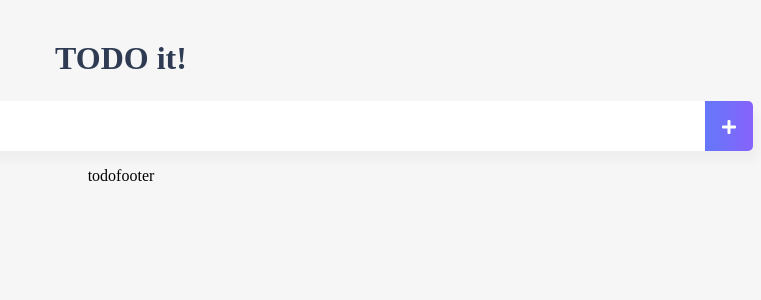
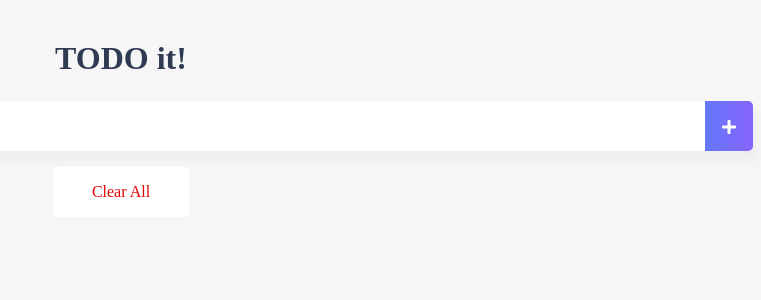
Before and after one commit to yminj1029/vue-study02, a Vue app in the folder vue-todo/: page / in a window 1280 px wide. Shown: the top 300 px of the page, without its empty margins (519-1280 px from the left). Built offline with nearby package versions, Linux system fonts and the light colour scheme.

Commit message:
220109 section2 애플리케이션 제작

```diff
--- a/vue-todo/src/components/TodoFooter.vue
+++ b/vue-todo/src/components/TodoFooter.vue
@@ -1,15 +1,32 @@
 <template>
-  <div>
-      todofooter
+  <div class="clearAllContainer">
+      <span class="clearAllBtn" v-on:click="clearTodo">
+        Clear All
+      </span>
   </div>
 </template>
 
 <script>
 export default {
-
+  methods:{
+    clearTodo:function(){
+      localStorage.clear()
+    }
+  }
 }
 </script>
 
-<style>
-
+<style scoped>
+.clearAllContainer{
+  width: 8.5rem;
+  height: 50px;
+  line-height: 50px;
+  background-color: white;
+  border-radius: 5px;
+  margin: 0 auto;
+}
+.clearAllBtn{
+  color: #e20303;
+  display: block;
+}
 </style>
--- a/vue-todo/src/components/TodoInput.vue
+++ b/vue-todo/src/components/TodoInput.vue
@@ -16,8 +16,11 @@
     },
     methods:{
         addTodo:function(){
-            localStorage.setItem(this.newTodoItem, this.newTodoItem);
-            this.clearInput()
+            if(this.newTodoItem!==''){
+                var obj={completed:false, item:this.newTodoItem};
+                localStorage.setItem(this.newTodoItem, JSON.stringify(obj));
+                this.clearInput()
+            }
         },
         clearInput: function(){
             this.newTodoItem=''
--- a/vue-todo/src/components/TodoList.vue
+++ b/vue-todo/src/components/TodoList.vue
@@ -1,8 +1,10 @@
 <template>
   <div>
       <ul>
-          <li v-for="(todoItem,index) in todoItems" v-bind:key="todoItem" class="shadow">
-              {{todoItem}}
+          <li v-for="(todoItem,index) in todoItems" v-bind:key="todoItem.item" class="shadow">
+            <i class="checkBtn fas fa-check" v-bind:class="{checkBtnCompleted:todoItem.completed}"
+            v-on:click="toggleComplete(todoItem)"></i>
+            <span v-bind:class="{textCompleted:todoItem.completed}">{{todoItem.item}}</span>
               <span class="remobeBtn" v-on:click="removeTodo(todoItem, index)">
                   <i class="fas fa-trash"></i>
               </span>
@@ -22,13 +24,21 @@
         removeTodo:function(todoItem, index){
             localStorage.removeItem(todoItem);
             this.todoItems.splice(index, 1); //기존 배열 삭제
+        },
+        toggleComplete:function(todoItem){
+            todoItem.completed = !todoItem.completed;
+            localStorage.removeItem(todoItem.item);
+            localStorage.setItem(todoItem.item, JSON.stringify(todoItem))
         }
     },
     created:function(){
         if(localStorage.length >0){
             for(var i =0; i<localStorage.length; i++){
                 if(localStorage.key(i)!=='loglevel:webpack-dev-server'){
-                    this.todoItems.push(localStorage.key(i))
+                    this.todoItems.push(
+                        JSON.parse(localStorage.getItem(localStorage.key(i)))
+                    );
+                    // this.todoItems.push(localStorage.key(i))
                 }
             }
         }
@@ -36,7 +46,7 @@
 }
 </script>
 
-<style>
+<style scoped>
 ul{
     list-style-type: none;
     padding-left: 0px;
@@ -66,4 +76,8 @@
 .checkBtnCompleted{
     color:#b3adad;
 }
+.textCompleted{
+    text-decoration: line-through;
+    color: #b3adad;
+}
 </style>
```
Also changed, not shown: 1 other file (tests, documents, lock files or other folders).
